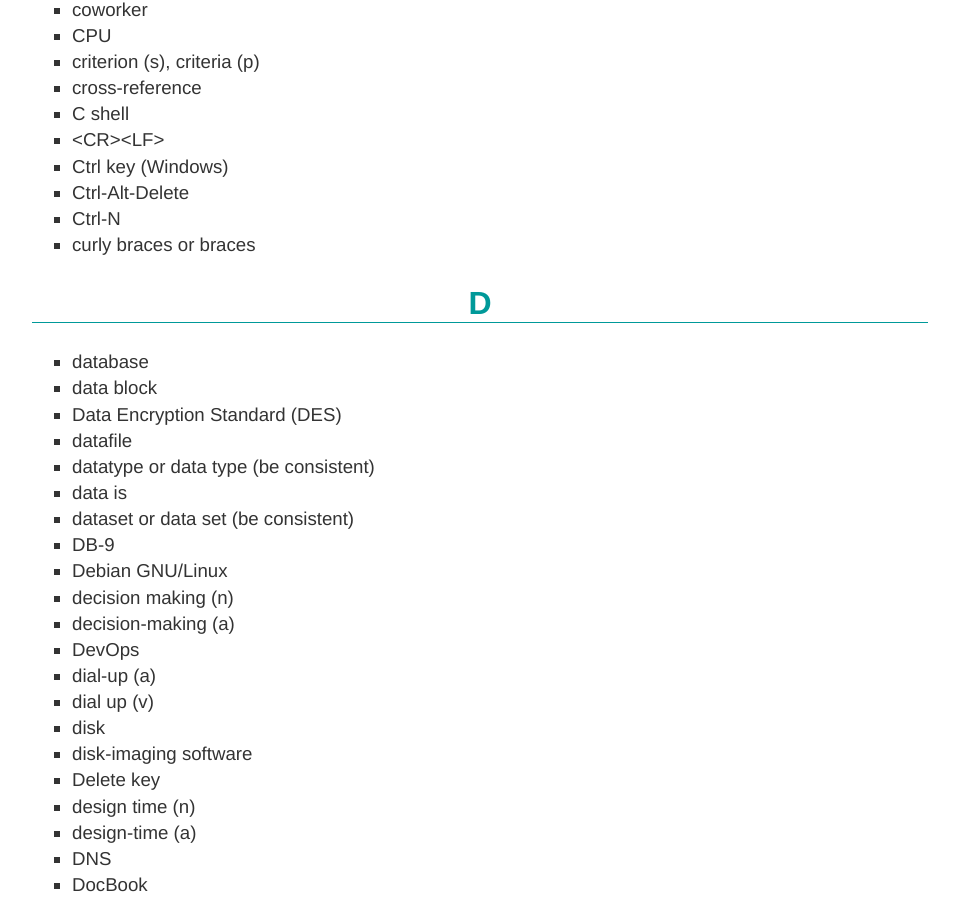
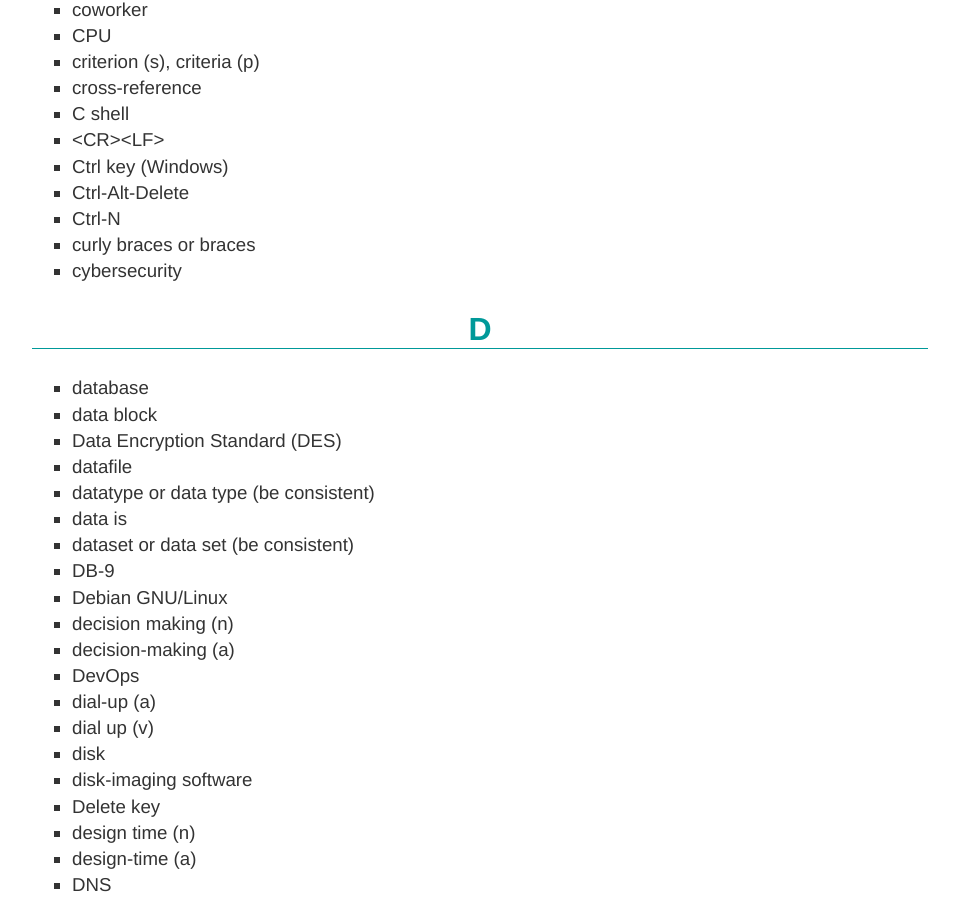
Before and after one commit to oreillymedia/production-resources, a Jekyll site: the page built from styleguide/index.md, in a window 1280 px wide and 900 px high, scrolled down 16342 px. Shown: the whole window, without its empty margins (160-1119 px from the left). Built offline with Jekyll 4.4.1, drawn with Linux system fonts in a browser that asks for light colours.

Commit message:
Update index.md
Adding "cybersecurity" to word list

```diff
--- a/styleguide/index.md
+++ b/styleguide/index.md
@@ -932,6 +932,7 @@
 * Ctrl-Alt-Delete
 * Ctrl-N
 * curly braces or braces
+* cybersecurity
 
 <h2 id="wordlist-D">D</h2>
 * database
```
